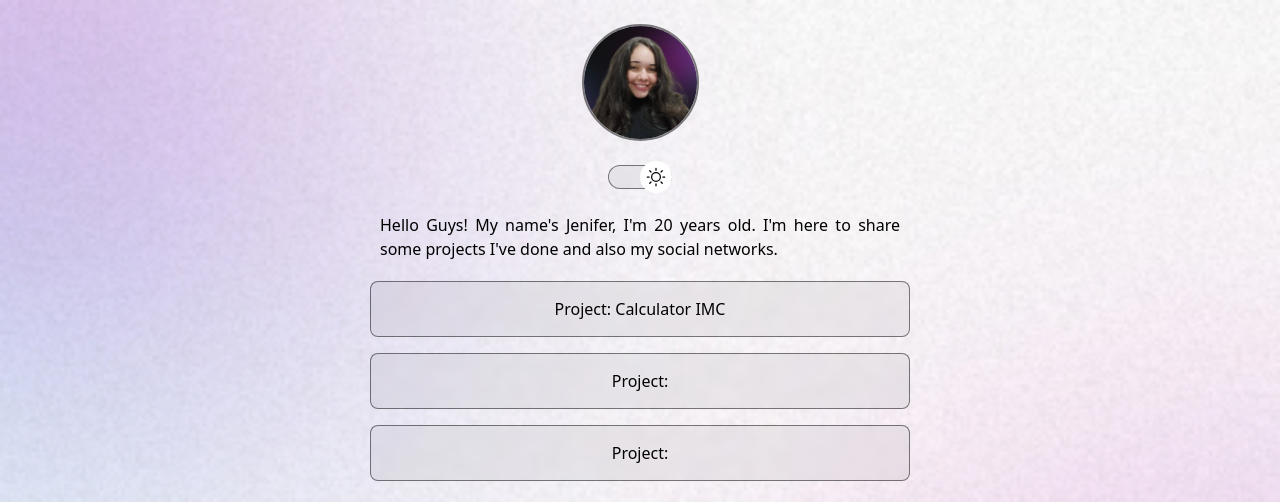
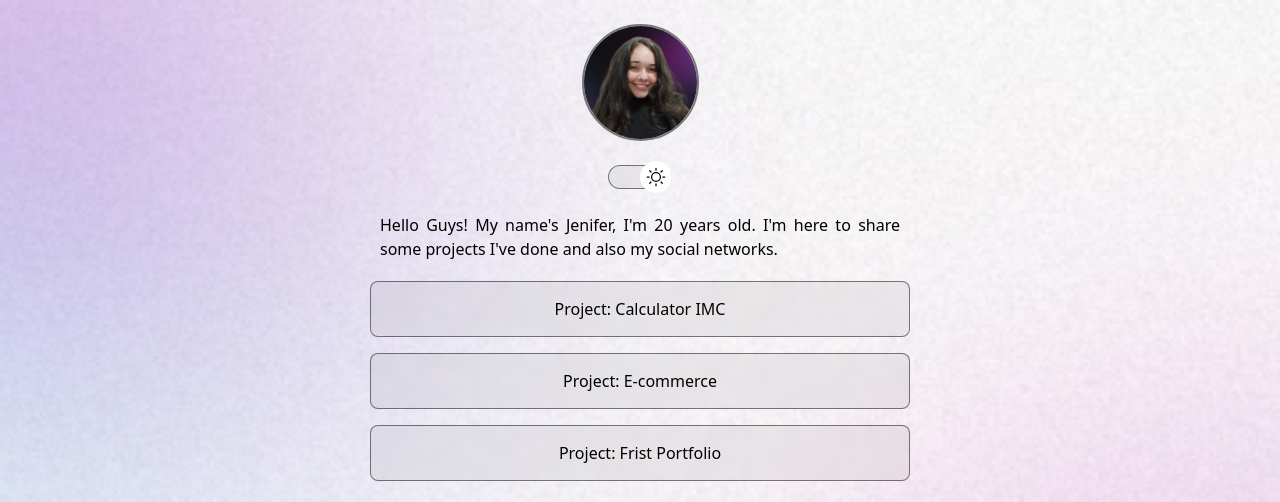
Before and after one commit to Jenifer-C-Carvalho/Jeni-s-projects-page, a plain HTML site: page index.html in a window 1280 px wide. Shown: the top 502 px of the page. Drawn offline with nearby package versions, Linux system fonts and the light colour scheme.

Commit message:
update-projects

```diff
--- a/index.html
+++ b/index.html
@@ -33,13 +33,20 @@
       <!-- Unordered list of projects links -->
       <ul>
         <li>
-          <a href="">Project: Calculator IMC</a>
+          <a href="https://jenifer-c-carvalho.github.io/Calculadora-IMC/"
+            >Project: Calculator IMC</a
+          >
         </li>
         <li>
-          <a href="#">Project: </a>
+          <a
+            href="https://jenifer-c-carvalho.github.io/Bazar-da-Neide/HTML/index"
+            >Project: E-commerce</a
+          >
         </li>
         <li>
-          <a href="#">Project: </a>
+          <a href="https://jenifer-c-carvalho.github.io/portfolio/"
+            >Project: Frist Portfolio</a
+          >
         </li>
       </ul>
 
```
